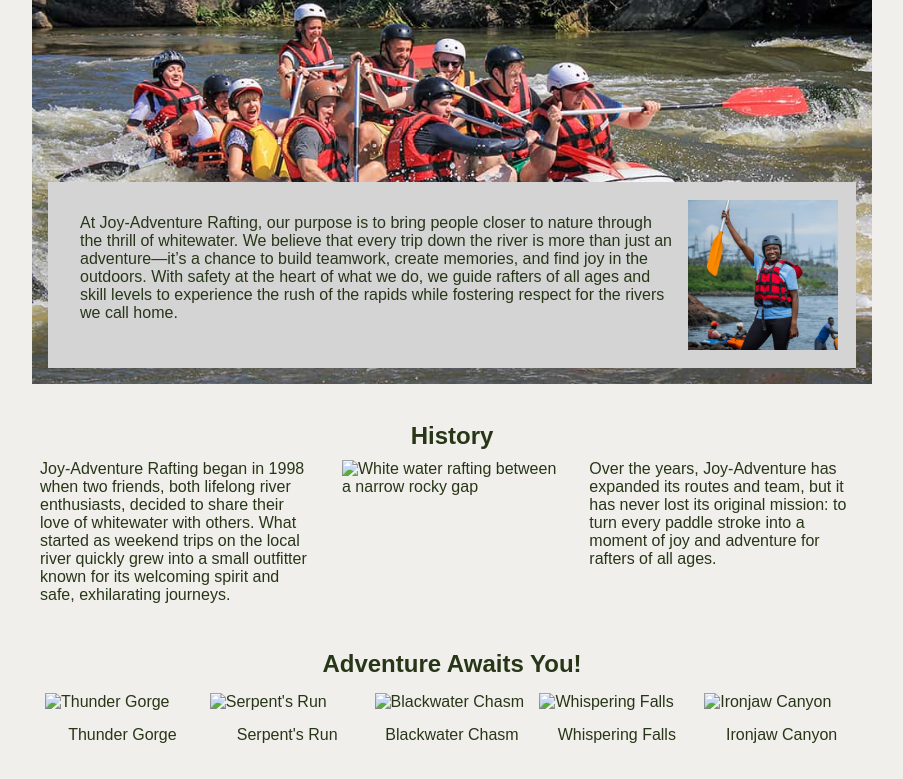
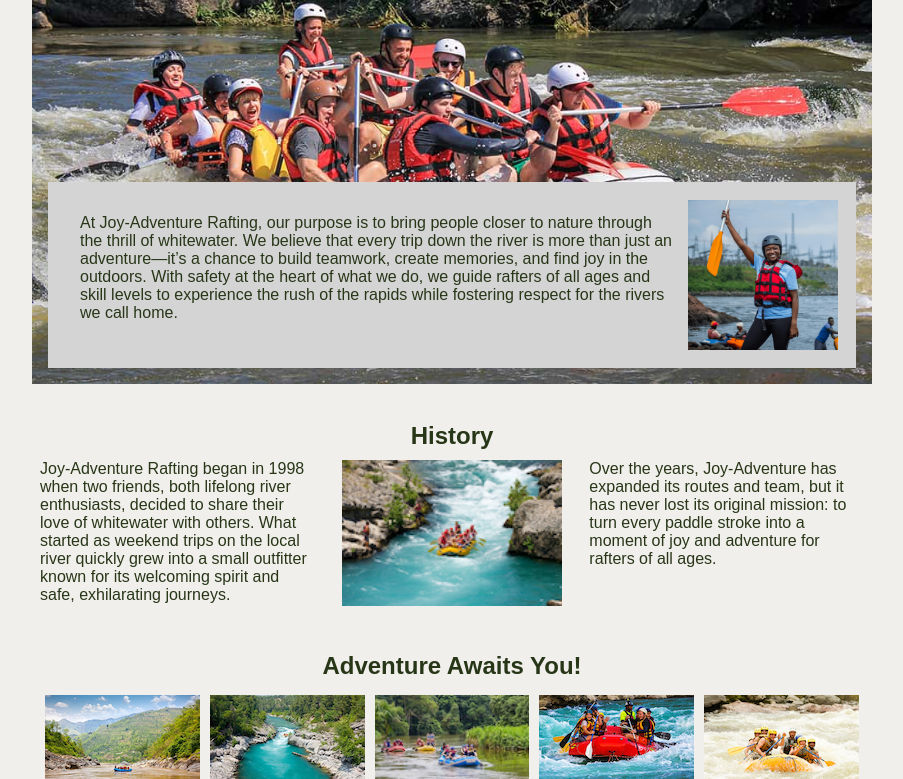
Before and after one commit to c4iro-dev/wdd130, a plain HTML site: page wwr/about.html in a window 1280 px wide. Shown: the part 195-974 px from the top of the page, without its empty margins (188-1091 px from the left). Drawn offline with Linux system fonts and the light colour scheme.

Commit message:
Week04 Rafting - file extension adjustment

```diff
--- a/wwr/about.html
+++ b/wwr/about.html
@@ -35,7 +35,7 @@
             <p>Joy-Adventure Rafting began in 1998 when two friends, both lifelong river enthusiasts, decided to share their love of
             whitewater with others. What started as weekend trips on the local river quickly grew into a small outfitter known for
             its welcoming spirit and safe, exhilarating journeys. </p>
-            <img src="images/rafting65_155.jpg" alt="White water rafting between a narrow rocky gap">
+            <img src="images/rafting65_155.png" alt="White water rafting between a narrow rocky gap">
             <p>Over the years, Joy-Adventure has expanded its routes and team,
             but it has never lost its original mission: to turn every paddle stroke into a moment of joy and adventure for rafters
             of all ages.</p>
@@ -43,23 +43,23 @@
         <section class="adventure">
             <h2>Adventure Awaits You!</h2>
             <figure>
-                <img src="images/rafting43_155.jpg" alt="Thunder Gorge">
+                <img src="images/rafting43_155.png" alt="Thunder Gorge">
                 <figcaption>Thunder Gorge</figcaption>
             </figure>
             <figure>
-                <img src="images/rafting58_155.jpg" alt="Serpent's Run">
+                <img src="images/rafting58_155.png" alt="Serpent's Run">
                 <figcaption>Serpent's Run</figcaption>
             </figure>
             <figure>
-                <img src="images/rafting15_155.jpg" alt="Blackwater Chasm">
+                <img src="images/rafting15_155.png" alt="Blackwater Chasm">
                 <figcaption>Blackwater Chasm</figcaption>
             </figure>
             <figure>
-                <img src="images/rafting17_155.jpg" alt="Whispering Falls">
+                <img src="images/rafting17_155.png" alt="Whispering Falls">
                 <figcaption>Whispering Falls</figcaption>
             </figure>
             <figure>
-                <img src="images/rafting4_155.jpg" alt="Ironjaw Canyon">
+                <img src="images/rafting4_155.png" alt="Ironjaw Canyon">
                 <figcaption>Ironjaw Canyon</figcaption>
             </figure>
         </section>
```
